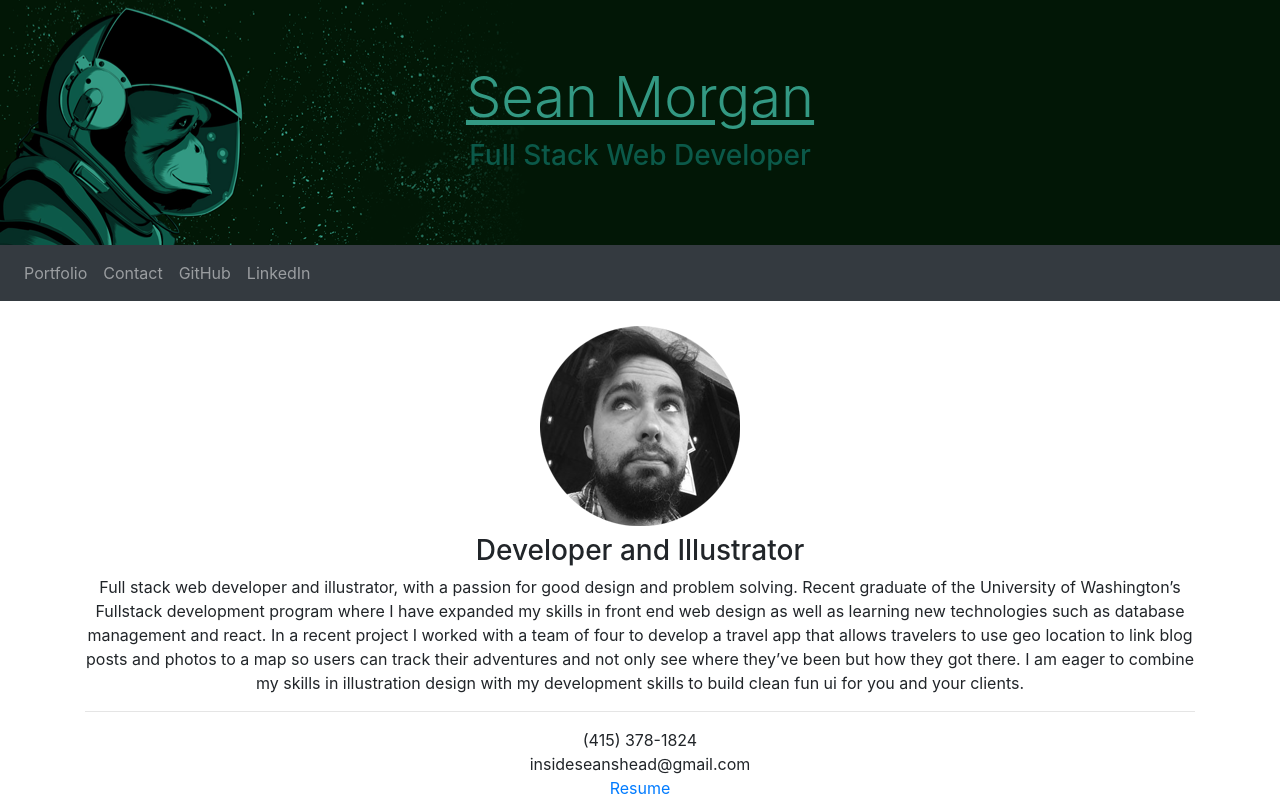
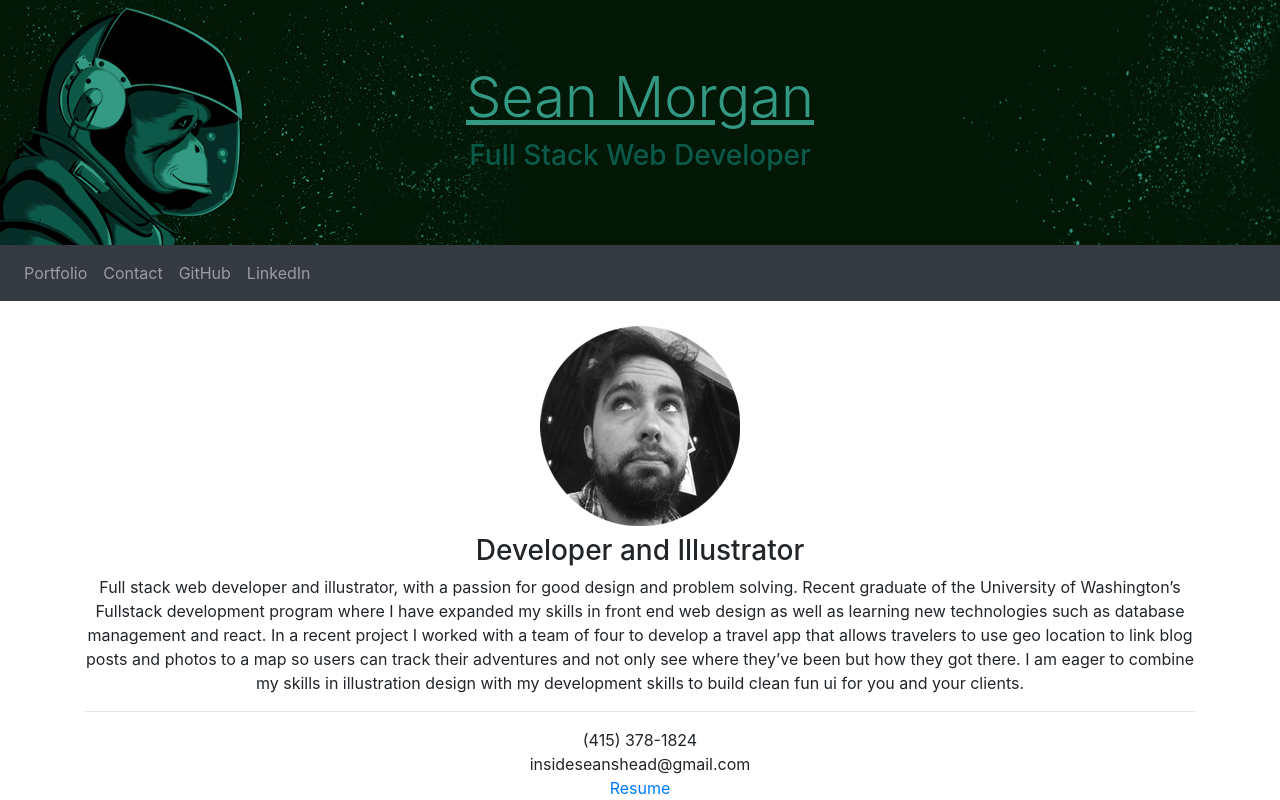
Before and after one commit to insideseanshead/react-portfolio, a React (Create React App) app: page / in a window 1280 px wide. Shown: the top 800 px of the page. Built offline with nearby package versions, Linux system fonts and the light colour scheme.

Commit message:
updated hero image

```diff
--- a/src/components/Hero/styles.css
+++ b/src/components/Hero/styles.css
@@ -2,9 +2,9 @@
 .jumbotron {
     margin-bottom: 0;
     background: #021706;
-    background-image: url("./images/hero.png");
+    background-image: url("./images/hero.png"),url("./images/hero_right.png");
     background-repeat: no-repeat;
-    background-position: bottom left;
+    background-position: bottom left,bottom right;
 }
 }
 
```
Also changed, not shown: src/components/Hero/images/hero_right.png (added).
